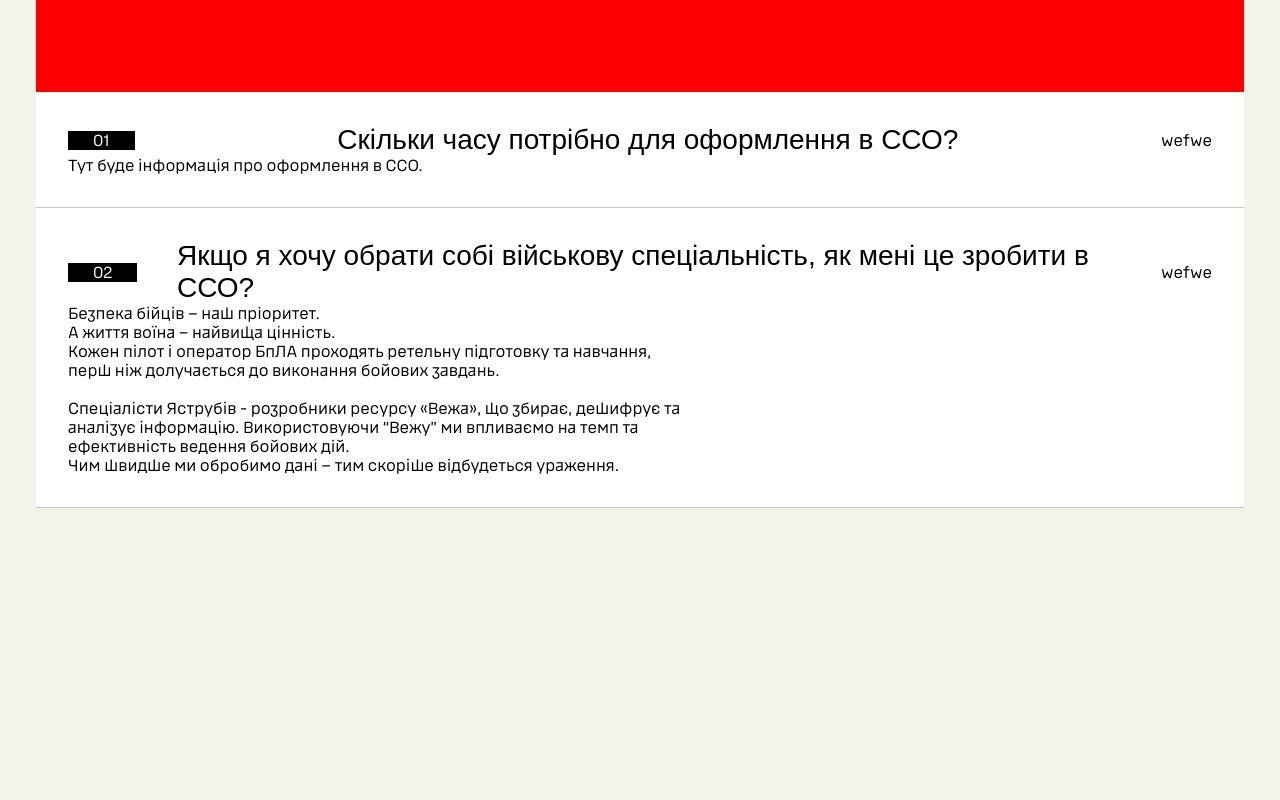
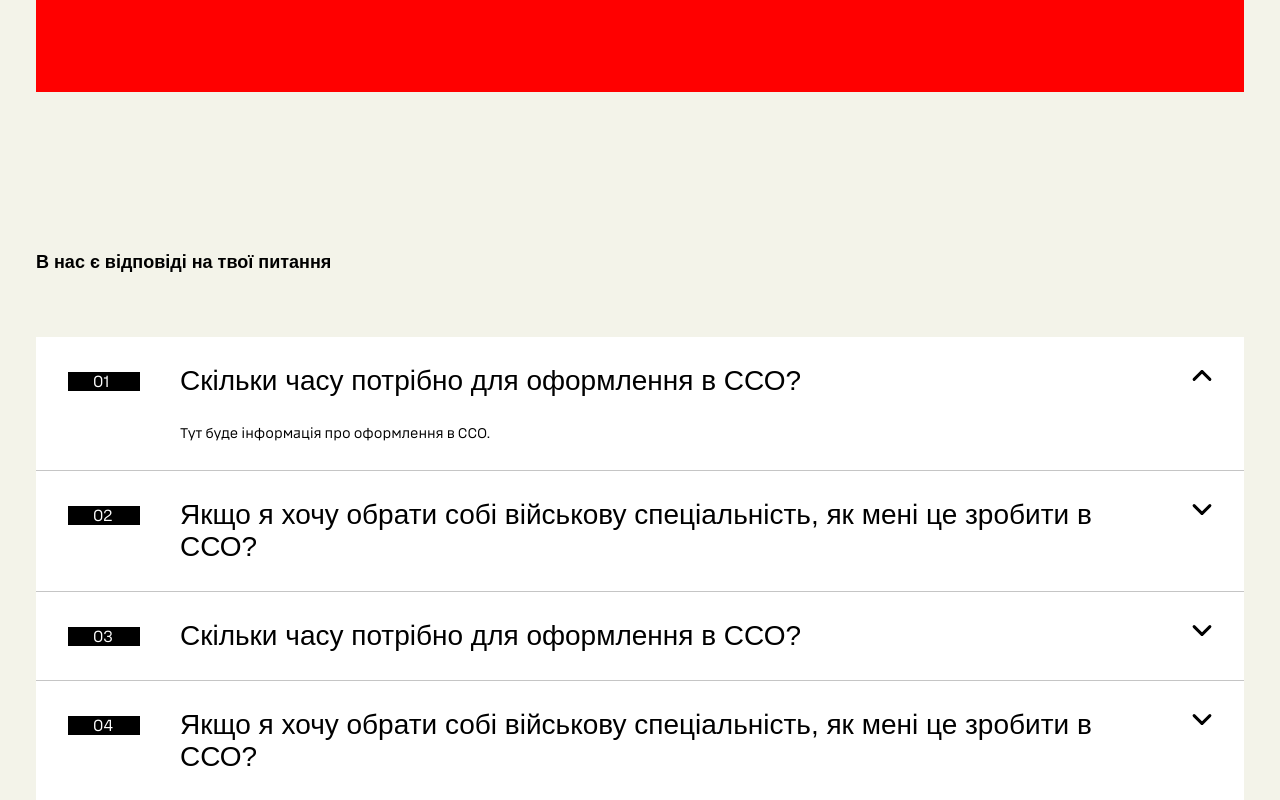
Before and after one commit to vlad-ustymenko/sso-recruitment, a Next.js app: page / in a window 1280 px wide. Shown: the part 3020-3820 px from the top of the page. Before the commit the page ends 3528 px from the top, so only its background shows below. Built offline with nearby package versions, Linux system fonts and the light colour scheme.

Commit message:
Create Tabs section

```diff
--- a/shared/components/CardContent/CardContent.jsx
+++ /dev/null
@@ -1,4 +0,0 @@
-import styles from './CardContent.module.css';
-export function CardContent({ children }) {
-  return <div className={styles.cardContent}>{children}</div>;
-}
--- /dev/null
+++ b/shared/components/TabArrow/TabArrow.jsx
@@ -0,0 +1,20 @@
+import styles from "./TabArrow.module.css";
+
+const TabArrow = ({ open }) => {
+  return (
+    <div className={styles.icon}>
+      <span
+        className={
+          open ? `${styles.icon__left} ${styles.open}` : styles.icon__left
+        }
+      ></span>
+      <span
+        className={
+          open ? `${styles.icon__right} ${styles.open}` : styles.icon__right
+        }
+      ></span>
+    </div>
+  );
+};
+
+export default TabArrow;
--- /dev/null
+++ b/shared/components/TabArrow/TabArrow.module.css
@@ -0,0 +1,39 @@
+.icon {
+  position: relative;
+  top: -1px;
+  width: 20px;
+  height: 20px;
+  cursor: pointer;
+  transition: 0.5s;
+  justify-self: end;
+}
+
+.icon__left,
+.icon__right {
+  position: absolute;
+  display: inline-block;
+  border-radius: 5px;
+  top: 10px;
+  width: 14px;
+  height: 3px;
+  background-color: black;
+  transition: 0.5s;
+}
+
+.icon__left {
+  left: -1px;
+  rotate: 45deg;
+}
+
+.icon__left.open {
+  rotate: 135deg;
+}
+
+.icon__right {
+  right: -1px;
+  rotate: -45deg;
+}
+
+.icon__right.open {
+  rotate: -135deg;
+}
--- a/shared/components/Tabs/Tabs.jsx
+++ b/shared/components/Tabs/Tabs.jsx
@@ -1,10 +1,11 @@
 "use client";
 
-import { useState } from "react";
+import { useState, useEffect, useRef } from "react";
 import Container from "../Container/Container";
 import styles from "./Tabs.module.css";
+import TabArrow from "../TabArrow/TabArrow";
 
-const ContentComponent = ({ content }) => {
+const ContentComponent = ({ content, active, padding }) => {
   // Замінюємо всі нові рядки на <br>
   const contentWithLineBreaks = content.split("\n").map((str, index) => (
     <span key={index}>
@@ -13,7 +14,17 @@ const ContentComponent = ({ content }) => {
     </span>
   ));
 
-  return <div>{contentWithLineBreaks}</div>;
+  return (
+    <div
+      className={styles.tabContent}
+      style={{
+        marginBottom: active ? "28px" : "0px",
+        padding: `0 ${padding}px`,
+      }}
+    >
+      {contentWithLineBreaks}
+    </div>
+  );
 };
 
 const tabs = [
@@ -30,43 +41,81 @@ const tabs = [
 		\nСпеціалісти Яструбів - розробники ресурсу «Вежа», що збирає, дешифрує та\n аналізує інформацію. Використовуючи “Вежу” ми впливаємо на темп та\n ефективність ведення бойових дій.
 Чим швидше ми обробимо дані – тим скоріше відбудеться ураження.`,
   },
+  {
+    id: 3,
+    title: "Скільки часу потрібно для оформлення в ССО?",
+    content: "Тут буде інформація про оформлення в ССО.",
+  },
+  {
+    id: 4,
+    title:
+      "Якщо я хочу обрати собі військову спеціальність, як мені це зробити в ССО?",
+    content: `Безпека бійців – наш пріоритет.\nА життя воїна – найвища цінність.\nКожен пілот і оператор БпЛА проходять ретельну підготовку та навчання,\n перш ніж долучається до виконання бойових завдань.
+		\nСпеціалісти Яструбів - розробники ресурсу «Вежа», що збирає, дешифрує та\n аналізує інформацію. Використовуючи “Вежу” ми впливаємо на темп та\n ефективність ведення бойових дій.
+Чим швидше ми обробимо дані – тим скоріше відбудеться ураження.`,
+  },
+  {
+    id: 5,
+    title: "Скільки часу потрібно для оформлення в ССО?",
+    content: "Тут буде інформація про оформлення в ССО.",
+  },
+  {
+    id: 6,
+    title:
+      "Якщо я хочу обрати собі військову спеціальність, як мені це зробити в ССО?",
+    content: `Безпека бійців – наш пріоритет.\nА життя воїна – найвища цінність.\nКожен пілот і оператор БпЛА проходять ретельну підготовку та навчання,\n перш ніж долучається до виконання бойових завдань.
+		\nСпеціалісти Яструбів - розробники ресурсу «Вежа», що збирає, дешифрує та\n аналізує інформацію. Використовуючи “Вежу” ми впливаємо на темп та\n ефективність ведення бойових дій.
+Чим швидше ми обробимо дані – тим скоріше відбудеться ураження.`,
+  },
 ];
 
 export default function TabsComponent() {
   const [activeTab, setActiveTab] = useState(tabs[0].id);
+  const contentContainerRef = useRef(null);
+  const tabContentWrapperRef = useRef(null);
+  const [paddingContent, setPaddingContent] = useState(0);
+
+  useEffect(() => {
+    if (contentContainerRef.current) {
+      setPaddingContent(
+        tabContentWrapperRef.current.offsetWidth -
+          contentContainerRef.current.offsetWidth -
+          60
+      );
+    }
+  }, []);
 
   return (
     <Container>
+      <h2 className={styles.title}>В нас є відповіді на твої питання</h2>
       {tabs.map((tab) => (
-        <div key={tab.id} className={styles.tabContainer}>
-          <div className={styles.tabTitleWrapper}>
+        <div
+          key={tab.id}
+          className={styles.tabContainer}
+          onClick={() => setActiveTab(tab.id)}
+        >
+          <div className={styles.tabTitleWrapper} ref={tabContentWrapperRef}>
             <div className={styles.tabNumber}>0{tab.id}</div>
-            <div className={styles.tabTitle}>{tab.title}</div>
-            <div>wefwe</div>
+            <div className={styles.tabTitle} ref={contentContainerRef}>
+              {tab.title}
+            </div>
+            <TabArrow open={activeTab === tab.id} />
           </div>
-          <div className={styles.tabContentWrapper}>
-            <ContentComponent content={tab.content} />
+          <div
+            className={
+              activeTab === tab.id
+                ? `${styles.tabContentWrapper} ${styles.activeTab}`
+                : styles.tabContentWrapper
+            }
+          >
+            <ContentComponent
+              content={tab.content}
+              active={activeTab === tab.id}
+              padding={paddingContent}
+            />
           </div>
         </div>
       ))}
     </Container>
-    // <div className={styles.container}>
-    //   {tabs.map((tab) => (
-    //     <div key={tab.id} className={styles.tabItem}>
-    //       <button
-    //         className={`${styles.tabButton} ${
-    //           activeTab === tab.id ? styles.active : ""
-    //         }`}
-    //         onClick={() => setActiveTab(activeTab === tab.id ? null : tab.id)}
-    //       >
-    //         {tab.title}
-    //         <span>{activeTab === tab.id ? "▲" : "▼"}</span>
-    //       </button>
-    //       {activeTab === tab.id && (
-    //         <div className={styles.tabContent}>{tab.content}</div>
-    //       )}
-    //     </div>
-    //   ))}
-    // </div>
   );
 }
--- a/shared/components/Tabs/Tabs.module.css
+++ b/shared/components/Tabs/Tabs.module.css
@@ -1,77 +1,82 @@
+.title {
+  font-family: "UAFSemiBold", sans-serif;
+  font-size: 18px;
+  margin-top: 160px;
+  margin-bottom: 64px;
+}
+
 .tabContainer {
   background-color: white;
+  padding: 28px 32px 0 32px;
   border-bottom: 1px solid #c5c5c5;
-  padding: 32px;
 }
 
 .tabTitleWrapper {
-  display: flex;
-  align-items: center;
+  -webkit-tap-highlight-color: transparent;
+  display: grid;
+  grid-template-columns: 72px 1fr 20px;
+  align-items: flex-start;
   gap: 40px;
-  justify-content: space-between;
+  cursor: pointer;
+}
+
+.tabTitleWrapper:hover .tabTitle {
+  color: #1d946e;
 }
 
 .tabContentWrapper {
   display: grid;
-  grid-template-rows: 1fr;
-  transition: 0.5s ease-in-out;
+  grid-template-rows: 0fr;
+  transition: 0.3s ease;
 }
 
 .tabTitle {
   font-family: "UAFSemiBold", sans-serif;
   font-size: 28px;
+  flex: 1;
+  margin-bottom: 28px;
 }
 
 .tabNumber {
   background-color: black;
   color: white;
+  width: 72px;
   padding: 0 25px;
+  transform: translateY(7px);
 }
 
 .tabContent {
   overflow: hidden;
-  font-style: 14px;
+  font-size: 14px;
+  transition: all 0.3s ease;
 }
 
-/* .container {
-  max-width: 600px;
-  margin: 0 auto;
-  background-color: #f9f9f9;
-  padding: 16px;
-  border-radius: 8px;
-  box-shadow: 0 4px 6px rgba(0, 0, 0, 0.1);
+.tabArrow {
+  justify-self: end;
 }
 
-.tabItem {
-  border-bottom: 1px solid #ddd;
+.activeTab {
+  grid-template-rows: 1fr;
 }
 
-.tabButton {
-  width: 100%;
-  text-align: left;
-  padding: 12px;
-  font-size: 16px;
-  font-weight: 600;
-  background: white;
-  border: none;
-  display: flex;
-  justify-content: space-between;
-  align-items: center;
-  cursor: pointer;
-  transition: background 0.3s ease;
+@media (min-width: 768px) and (max-width: 1279px) {
 }
 
-.tabButton:hover {
-  background: #eaeaea;
+@media (max-width: 767px) {
+  .tabContainer {
+    padding: 24px 16px 0 16px;
+  }
+  .tabTitleWrapper {
+    grid-template-columns: 1fr 1fr;
+    row-gap: 16px;
+  }
+  .tabTitle {
+    order: 3;
+    font-size: 22px;
+    grid-column: span 2;
+    margin-bottom: 24px;
+  }
+  .tabTitleWrapper:hover .tabTitle {
+    color: unset;
+  }
 }
-
-.active {
-  background: #d1d5db;
-}
-
-.tabContent {
-  padding: 12px;
-  font-size: 14px;
-  color: #333;
-  background: #f0f0f0;
-} */
```
Also changed, not shown: shared/components/CardContent/CardContent.module.css (deleted).
